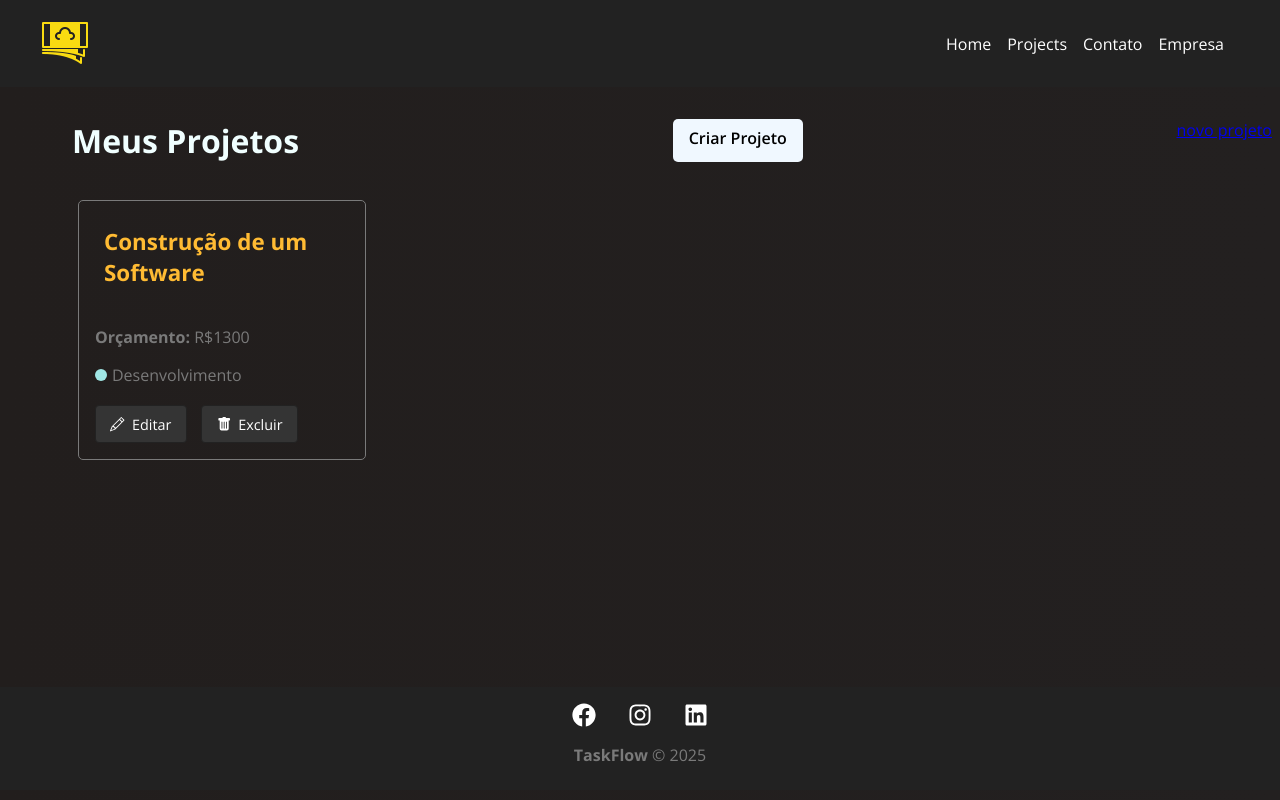
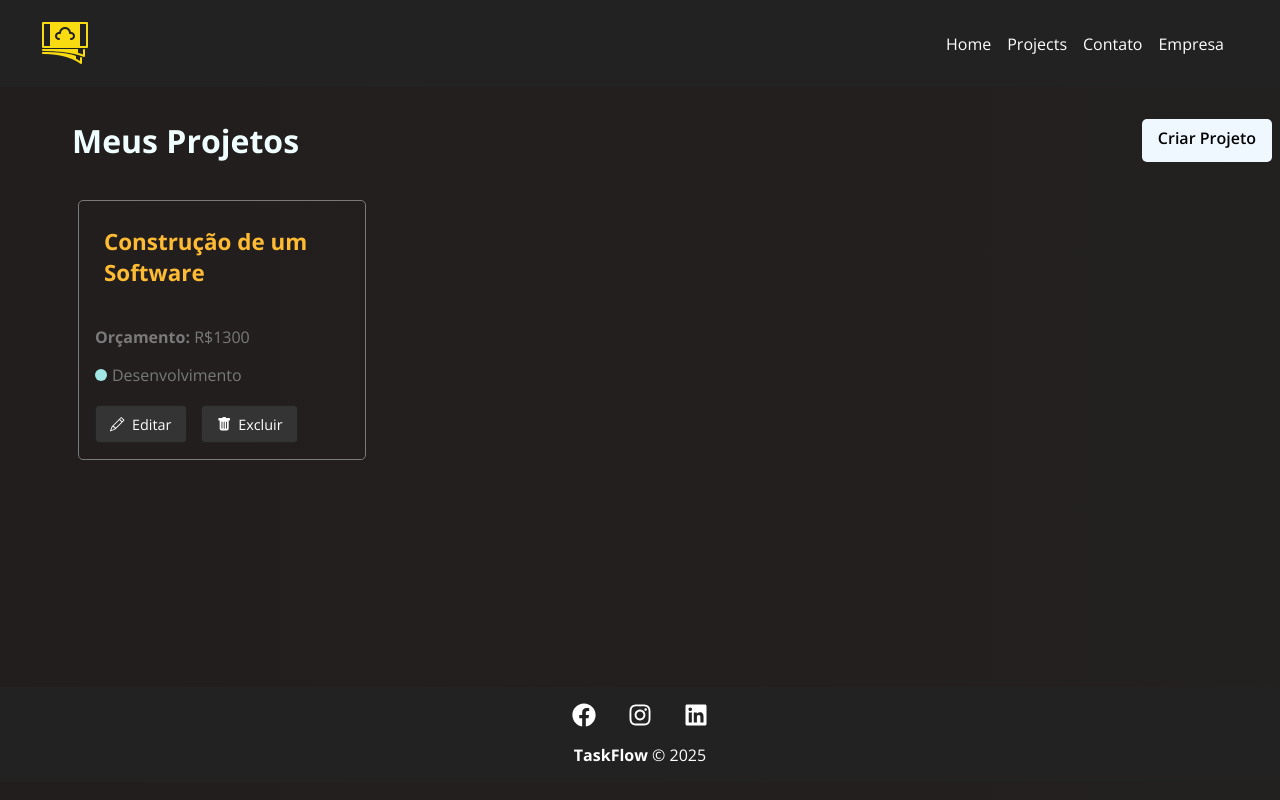
Before and after one commit to brunohenriquedeveloper/Project-Manager, a React (Vite) app in the folder Project-Manager/: page /projects in a window 1280 px wide. Shown: the top 800 px of the page. Built offline with nearby package versions, Linux system fonts and the light colour scheme; data requests are answered from the project's data file.

Commit message:
Style: finilizing the latest changes

```diff
--- a/Project-Manager/src/components/pages/Project.jsx
+++ b/Project-Manager/src/components/pages/Project.jsx
@@ -114,22 +114,18 @@
     function removeService(id, cost) {
     setMessage('')
 
-    // Filtra os serviços atualizados (remove o que tem o ID)
     const updatedServices = project.services.filter(service => service.id !== id)
 
-    // Recalcula o custo com base nos serviços que restaram
     const updatedCost = updatedServices.reduce(
         (total, service) => total + parseFloat(service.cost), 0
     )
 
-    // Atualiza o projeto com os novos dados
     const updatedProject = {
         ...project,
         services: updatedServices,
         cost: updatedCost
     }
 
-    // Atualiza no servidor
     fetch(`http://localhost:5000/projects/${project.id}`, {
         method: 'PATCH',
         headers: {
@@ -139,8 +135,8 @@
     })
     .then((resp) => resp.json())
     .then((data) => {
-        setProject(data) // importante: usar o retorno do servidor
-        setServices(data.services || []) // garante que o estado seja atualizado
+        setProject(data)
+        setServices(data.services || [])
         setMessage('Serviço removido com sucesso!')
         setType('success')
     })
--- a/Project-Manager/src/components/pages/Project2.module.css
+++ b/Project-Manager/src/components/pages/Project2.module.css
@@ -2,14 +2,17 @@
     padding: 2em;
 }
 
-.project_details h1, h2, p {
+.project_details p {
     margin-bottom: .5em;
     color: #7a7a7a;
 }
 
 .project_details h1 {
+    padding-bottom: .4em;
+}
+
+.project_details h1, h2 {
     color: aliceblue;
-    padding: .4em;
 }
 
 .project_details span {
@@ -37,7 +40,7 @@
 max-height: 40px;
 border: none;
 font-size: .85rem;
-padding: 1em;
+padding: .6em;
 border-radius: 8px;
 }
 
--- a/Project-Manager/src/components/pages/Projects.jsx
+++ b/Project-Manager/src/components/pages/Projects.jsx
@@ -61,7 +61,6 @@
           <div className={styles.title_container}>
             <h1>Meus Projetos</h1>
             <LinkButton to= "/newproject" text="Criar Projeto" />
-            <a href="#">novo projeto</a>
             </div>
             {message && <Message type="success" msg={message}/>}
             {projectMessage && <Message type="success" msg={projectMessage}/>}
```
